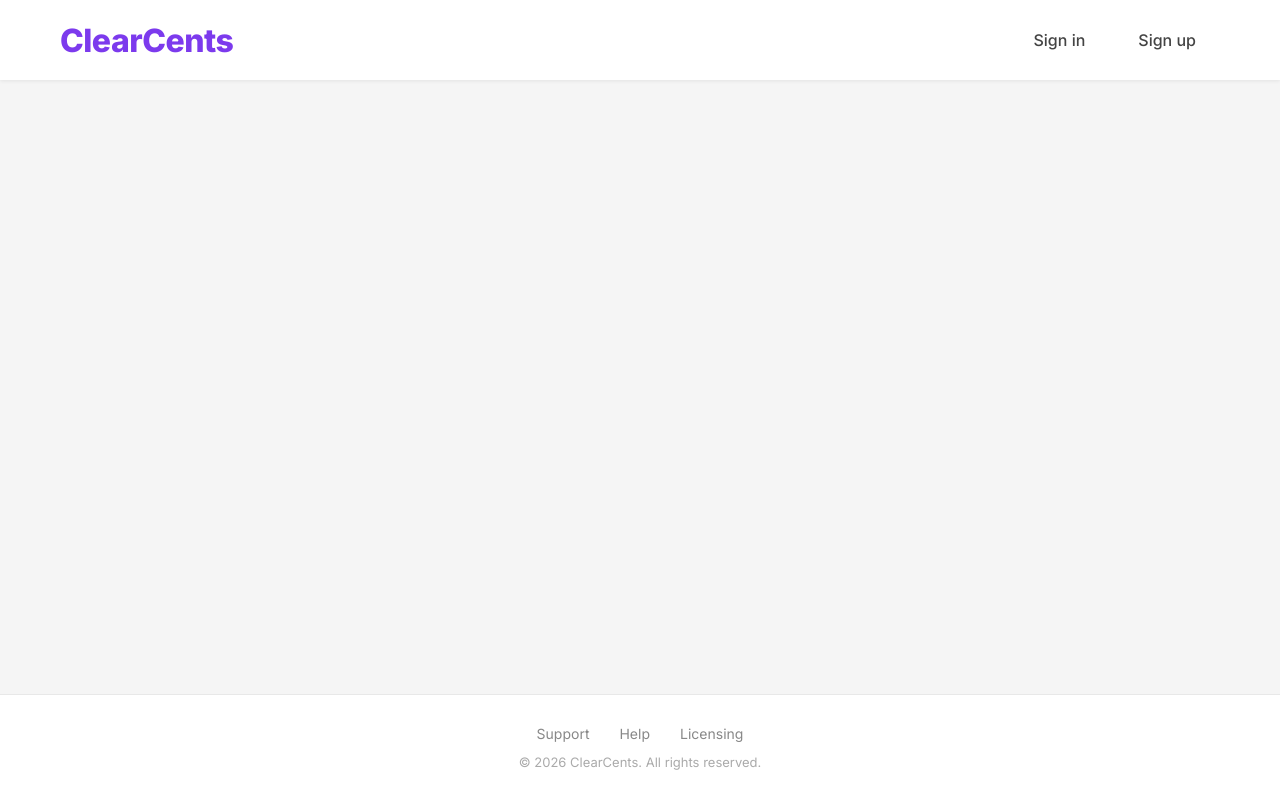
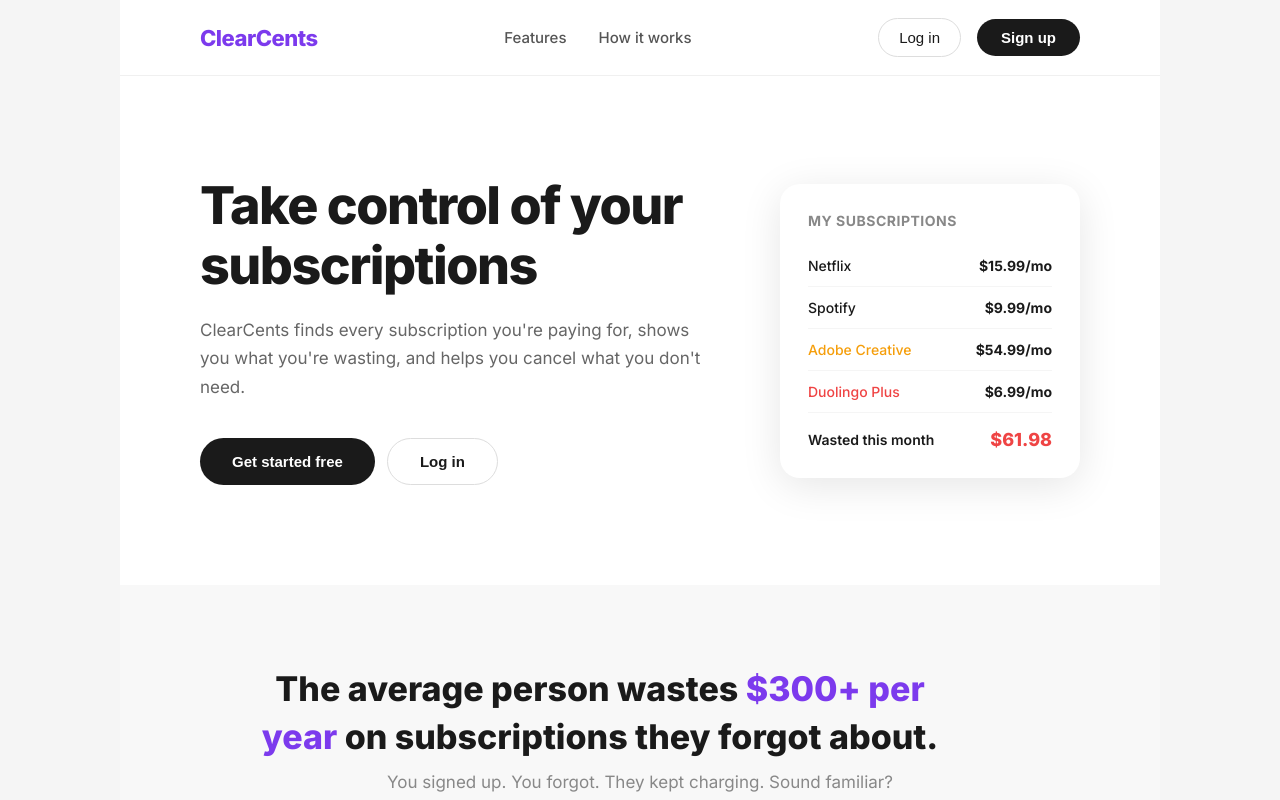
Before and after one commit to ClearCents/clearcents-frontend, a React (Create React App) app: page /landing in a window 1280 px wide. Shown: the top 800 px of the page. Built offline with nearby package versions, Linux system fonts and the light colour scheme.

Commit message:
Fix footer position on signin and signup pages

```diff
--- a/src/App.css
+++ b/src/App.css
@@ -16,6 +16,10 @@ body {
   min-height: 100vh;
   display: flex;
   flex-direction: column;
+}
+
+.content {
+  flex: 1;
 }
 
 .navbar {
@@ -143,3 +147,10 @@ body {
 .nav-brand-link {
   text-decoration: none;
 }
+
+.auth-wrapper {
+  flex: 1;
+  display: flex;
+  align-items: center;
+  justify-content: center;
+}
--- a/src/App.js
+++ b/src/App.js
@@ -7,6 +7,7 @@ import Support from './components/Support';
 import Help from './components/Help';
 import Licensing from './components/Licensing';
 import Account from './components/Account';
+import Landing from './Landing';
 import './App.css';
 
 function App() {
@@ -25,8 +26,8 @@ function App() {
 
   return (
     <BrowserRouter>
-        <div className="App">
-            {token ? (
+      <div className="App">
+        {token ? (
           <nav className="navbar">
             <div className="nav-brand">ClearCents</div>
             <div className="nav-tabs">
@@ -42,34 +43,19 @@ function App() {
             </div>
             <button className="signout-btn" onClick={handleSignout}>Sign out</button>
           </nav>
-        ) : (
-          <nav className="navbar">
-            <NavLink to="/signin" className="nav-brand-link">
-              <div className="nav-brand">ClearCents</div>
-            </NavLink>
-            <div className="nav-tabs">
-              <NavLink to="/signin" className={({ isActive }) => isActive ? 'tab active' : 'tab'}>
-                Sign in
-              </NavLink>
-              <NavLink to="/signup" className={({ isActive }) => isActive ? 'tab active' : 'tab'}>
-                Sign up
-              </NavLink>
-            </div>
-          </nav>
-        )}
+        ) : null}
 
-        <div className={token ? 'content' : 'signin-wrapper'}>
-
+        <div className={token ? 'content' : 'auth-wrapper'}>
           <Routes>
-            <Route path="/" element={token ? <Dashboard token={token} /> : <Navigate to="/signin" />} />
-            <Route path="/insights" element={token ? <div><h2>Insights coming soon</h2></div> : <Navigate to="/signin" />} />
+            <Route path="/" element={token ? <Dashboard token={token} /> : <Navigate to="/landing" />} />
+            <Route path="/insights" element={token ? <div><h2>Insights coming soon</h2></div> : <Navigate to="/landing" />} />
             <Route path="/account" element={<Account />} />
+            <Route path="/landing" element={<Landing />} />
             <Route path="/signin" element={token ? <Navigate to="/" /> : <Signin onSignin={handleSignin} />} />
             <Route path="/signup" element={token ? <Navigate to="/" /> : <Signup onSignup={handleSignin} />} />
             <Route path="/support" element={<Support />} />
             <Route path="/help" element={<Help />} />
             <Route path="/licensing" element={<Licensing />} />
-
           </Routes>
         </div>
 
```
